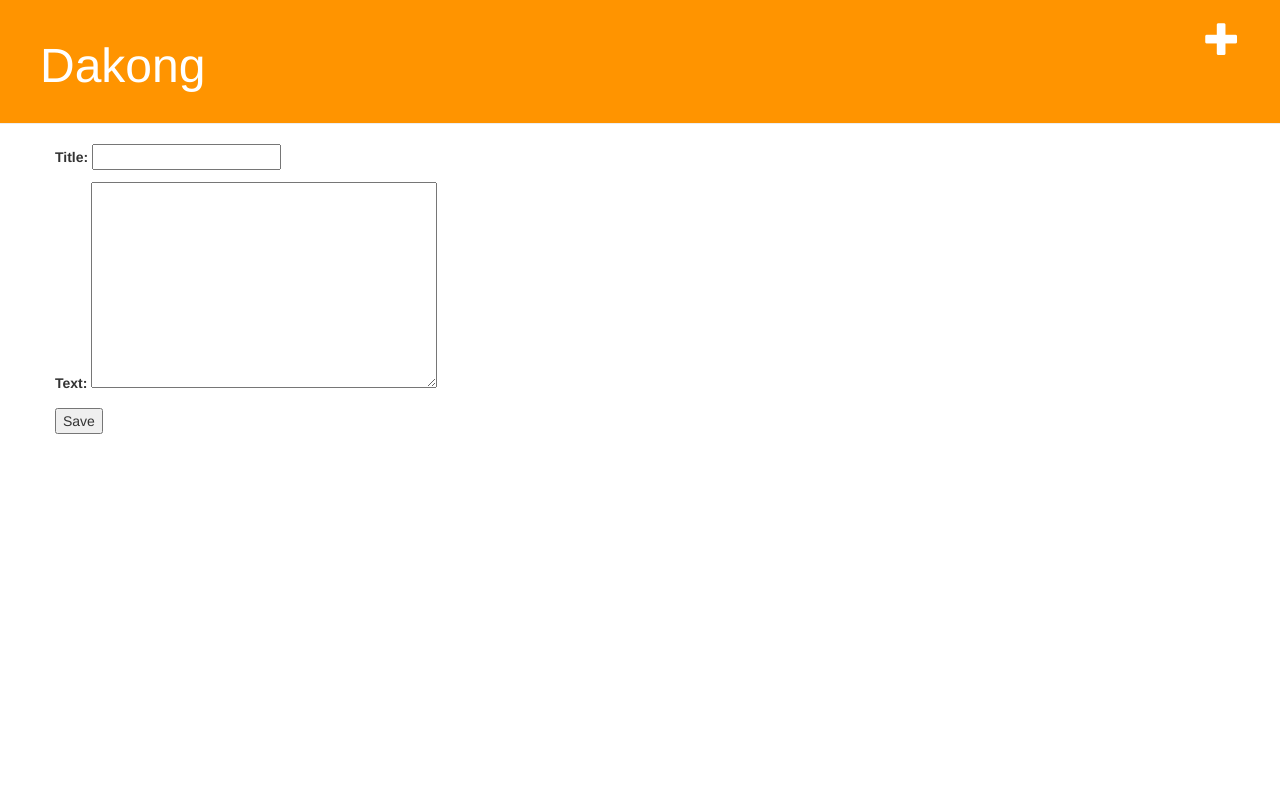
After one commit to dakong/Personal-Website, a Django app: page /post/new/ in a window 1280 px wide. The commit adds this page. Run offline with Django 3.2, Linux system fonts and the light colour scheme; the visitor is signed in with stand-in values (Sample User, id 1); some libraries are stand-ins or nearby versions.

Commit message:
added more functionality

```diff
--- /dev/null
+++ b/blog/forms.py
@@ -0,0 +1,7 @@
+from django import forms
+from .models import Post
+
+class PostForm(forms.ModelForm):
+	class Meta:
+		model = Post
+		fields = ('title', 'text',)
--- a/blog/models.py
+++ b/blog/models.py
@@ -9,6 +9,7 @@ class Post(models.Model):
 	published_date = models.DateTimeField(blank=True, null=True)
 
 	def publish(self):
+		print 'published'
 		self.pulished_date = timezone.now()
 		self.save()
 
--- /dev/null
+++ b/blog/static/css/blog.css
@@ -0,0 +1,46 @@
+h1 a {
+	color: #FCA205;
+}
+
+.page-header {
+	background-color: #ff9400;
+	margin-top: 0;
+	padding: 20px 20px 20px 40px;
+}
+
+.page-header h1, .page-header h1 a, .page-header h1 a:visited, .page-header h1 a:active {
+    color: #ffffff;
+    font-size: 36pt;
+    text-decoration: none;
+}
+
+.content {
+    margin-left: 40px;
+}
+
+.date {
+    color: #828282;
+}
+
+.save {
+    float: right;
+}
+
+.post-form textarea, .post-form input {
+    width: 100%;
+}
+
+.top-menu, .top-menu:hover, .top-menu:visited {
+    color: #ffffff;
+    float: right;
+    font-size: 26pt;
+    margin-right: 20px;
+}
+
+.post {
+    margin-bottom: 70px;
+}
+
+.post h1 a, .post h1 a:visited {
+    color: #000000;
+}
--- /dev/null
+++ b/blog/templates/blog/base.html
@@ -0,0 +1,25 @@
+{% load staticfiles %}
+<html>
+	<head>
+		<title>Daniel's Blog</title>
+		<link rel="stylesheet" href="//maxcdn.bootstrapcdn.com/bootstrap/3.2.0/css/bootstrap.min.css">
+		<link rel="stylesheet" href="//maxcdn.bootstrapcdn.com/bootstrap/3.2.0/css/bootstrap-theme.min.css">
+		<link rel="stylesheet" href="{% static 'css/blog.css' %}">
+	</head>
+	<body>
+    <div class="page-header">
+        {% if user.is_authenticated %}
+    	   <a href="{% url 'post_new' %}" class="top-menu"><span class="glyphicon glyphicon-plus"></span></a>
+        {%endif%}
+        <h1><a href="/">Dakong</a></h1>
+    </div>
+    <div class="content container">
+        <div class="row">
+            <div class="col-md-8">
+            {% block content %}
+            {% endblock %}
+            </div>
+        </div>
+    </div>
+</body>
+</html>
--- /dev/null
+++ b/blog/templates/blog/post_edit.html
@@ -0,0 +1,9 @@
+{% extends 'blog/base.html' %}
+
+{% block content %}
+<form method = "POST">
+	{% csrf_token %}
+	{{form.as_p}}
+	<button type="submit">Save</button>
+</form>
+{% endblock %}
--- a/blog/urls.py
+++ b/blog/urls.py
@@ -3,4 +3,7 @@ from . import views
 
 urlpatterns = [
     url(r'^$', views.post_list, name='post_list'),
+    url(r'^post/(?P<pk>\d+)/$', views.post_detail, name='post_detail'),
+    url(r'^post/new/$', views.post_new, name='post_new'),
+    url(r'^post/(?P<pk>\d+)/edit/$', views.post_edit, name='post_edit'),
 ]
--- a/blog/views.py
+++ b/blog/views.py
@@ -1,6 +1,43 @@
-from django.shortcuts import render
+from django.shortcuts import render, get_object_or_404
+from django.utils import timezone
+from django.shortcuts import redirect
+from .forms import PostForm
+from .models import Post
+
 
 # Create your views here.
 
 def post_list(request):
-	return render(request, 'blog/post_list.html', {})
+	posts = Post.objects.filter(published_date__lte=timezone.now()).order_by('published_date')
+	return render(request, 'blog/post_list.html', {'posts':posts})
+
+def post_detail(request, pk):
+	post = Post.objects.get(pk=pk)
+	return render(request, 'blog/post_detail.html', {'post':post})
+
+def post_new(request):
+	if request.method == "POST":
+		form = PostForm(request.POST)
+		if form.is_valid():
+			post = form.save(commit=False)
+			post.author = request.user
+			post.published_date = timezone.now()
+			post.save()
+			return redirect('post_detail',pk=post.pk)
+	else:
+		form = PostForm()
+	return render(request, 'blog/post_edit.html',{'form':form})
+
+def post_edit(request, pk):
+    post = get_object_or_404(Post, pk=pk)
+    if request.method == "POST":
+        form = PostForm(request.POST, instance=post)
+        if form.is_valid():
+            post = form.save(commit=False)
+            post.author = request.user
+            post.published_date = timezone.now()
+            post.save()
+            return redirect('post_detail', pk=post.pk)
+    else:
+        form = PostForm(instance=post)
+    return render(request, 'blog/post_edit.html', {'form': form})
```
Also changed, not shown: blog/templates/blog/post_detail.html (added, +16 -0 lines), blog/templates/blog/post_list.html (+13 -12 lines).
